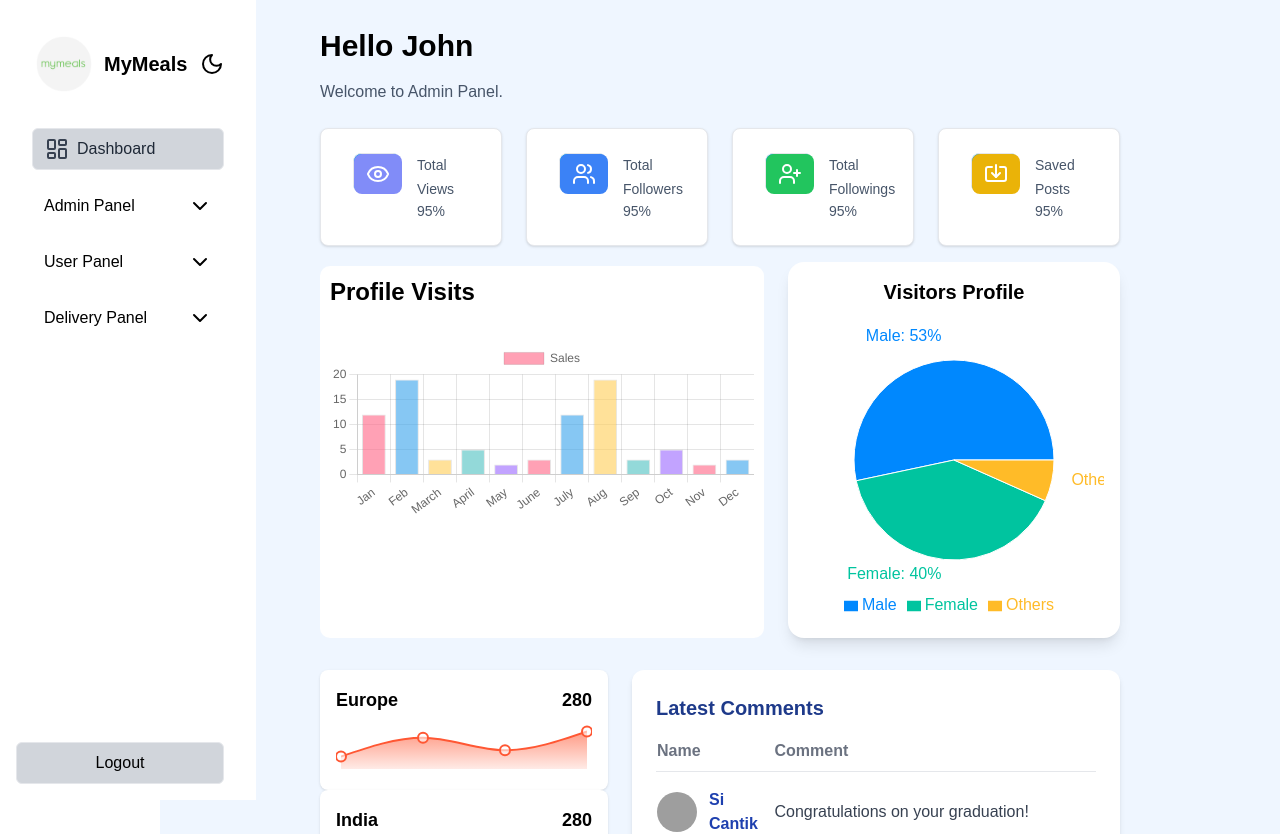
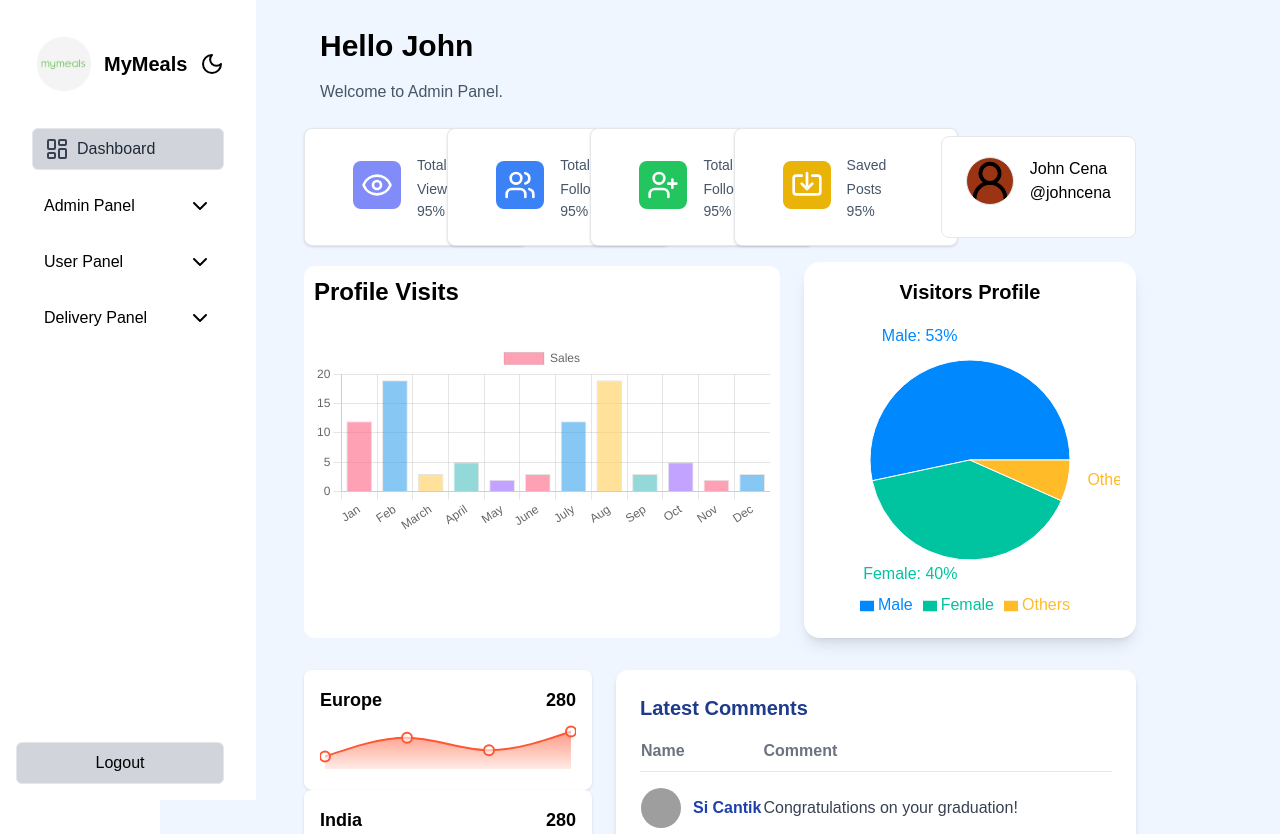
Before and after one commit to SarojKuSwain1998/mymeals-admin-pannel, a React (Vite) app: page / in a window 1280 px wide. Shown: the top 834 px of the page. Built offline with nearby package versions, Linux system fonts and the light colour scheme; grey boxes are pictures that could not be loaded.

Commit message:
Changing design accordinh to the in struction

```diff
--- a/src/components/Cards/StatCard.jsx
+++ b/src/components/Cards/StatCard.jsx
@@ -1,9 +1,9 @@
 const StatCard = ({ number, icon, title, percentage }) => {
   return (
     <>
-      <div className="border-stroke rounded-lg border dark:bg-gray-900 bg-white px-8 py-6 shadow shadow-brand-950/10">
+      <div className="border-stroke rounded-lg border dark:bg-gray-900 bg-white px-12 w-56 py-6 shadow shadow-brand-950/10">
         <div className="flex gap-4">
-          <div className=" border bg-sky-500  h-10 w-12 text-white  rounded-lg bg-brand-950/10 ">
+          <div className="   h-10 w-12 text-white  rounded-xl bg-brand-950/10 ">
             {icon}
           </div>
           <div className="flex items-center justify-between">
--- a/src/components/Pages/Delivery/ViewAssignOrder.jsx
+++ b/src/components/Pages/Delivery/ViewAssignOrder.jsx
@@ -53,7 +53,7 @@ const ViewAssignOrder = ({ modalOpen, closeModal, selectedOrders }) => {
           {/* Address Heading */}
           <div className="flex items-center gap-2">
             <Home className="text-blue-600" />
-            <h2 className="text-xl font-bold text-gray-700 dark:text-white">
+            <h2 className="text-xl font-bold text-gray-700 dark:text-white  ">
               Address
             </h2>
           </div>
--- a/src/components/Pages/HomePage.jsx
+++ b/src/components/Pages/HomePage.jsx
@@ -1,9 +1,11 @@
 import {
   Eye,
   Import,
+  ImportIcon,
   ShoppingBag,
   ShoppingCart,
   User,
+  User2Icon,
   UserPlus,
   Users,
 } from "lucide-react";
@@ -49,14 +51,15 @@ const HomePage = () => {
   return (
     <>
       <GreetUser />
-      <section className="w-full px-4 pt-2 md:px-20 lg:px-40">
-        <div className="2xl:gap-7.5 grid grid-cols-1 gap-4 md:grid-cols-2 md:gap-6 xl:grid-cols-4">
+      <section className="w-full px-4 pt-2 md:px-20 lg:px-36">
+        <div className="flex justify-between gap-24">
+          <div className="2xl:gap-8  grid grid-cols-1 gap-4 md:grid-cols-2 md:gap-8 xl:grid-cols-4">
             <StatCard
               number={46}
               title="Total Views"
               percentage={95}
               icon={
-              <Eye className="h-10 w-12 p-2 text-white bg-indigo-400 rounded-lg" />
+                <Eye className="h-12 w-12 p-2 mt-2 text-white bg-indigo-400 rounded-lg" />
               }
             />
             <StatCard
@@ -64,7 +67,7 @@ const HomePage = () => {
               title="Total Followers"
               percentage={95}
               icon={
-              <Users className="h-10 w-12 p-2 text-white bg-blue-500 rounded-lg" />
+                <Users className="h-12 w-12 p-2 mt-2 text-white bg-blue-500 rounded-lg" />
               }
             />
             <StatCard
@@ -72,7 +75,7 @@ const HomePage = () => {
               title="Total Followings"
               percentage={95}
               icon={
-              <UserPlus className="h-10 w-12 p-2 text-white bg-green-500 rounded-lg" />
+                <UserPlus className="h-12 w-12 mt-2 p-2 text-white bg-green-500 rounded-lg" />
               }
             />
             <StatCard
@@ -80,9 +83,17 @@ const HomePage = () => {
               title="Saved Posts"
               percentage={95}
               icon={
-              <Import className="h-10 w-12 p-2 text-white bg-yellow-500 rounded-lg" />
+                <Import className="h-12 w-12 p-2 mt-2 text-white bg-yellow-500 rounded-lg" />
               }
             />
+          </div>
+          <div className="flex border w-56 my-2 py-5 px-6 gap-4 bg-white rounded-lg">
+            <User2Icon className="border rounded-full h-12 bg-orange-800 w-auto" />
+            <div>
+              <h2>John Cena</h2>
+              <p>@johncena</p>
+            </div>
+          </div>
         </div>
         <div className="flex gap-6">
           <div
--- a/src/components/Pages/IndivisualAssignOrder.jsx
+++ b/src/components/Pages/IndivisualAssignOrder.jsx
@@ -36,19 +36,19 @@ const IndivisualAssignOrder = ({ modalOpen, closeModal, selectedOrders }) => {
               <p className="text-gray-900 text-xl ">{selectedOrders?.meal}</p>
             </div>
 
-            <div className="flex gap-4 items-start">
+            <div className="flex gap-4 items-start  ">
               <label className="w-32 font-semibold text-gray-600">
                 Phone Number:
               </label>
               <p className="text-gray-900 text-xl ">{selectedOrders?.number}</p>
             </div>
 
-            <div className="flex gap-4 items-start">
+            <div className="flex gap-4 items-start  ">
               <label className="w-32 font-semibold text-gray-600">Time:</label>
               <p className="text-gray-900 text-xl ">{selectedOrders?.time}</p>
             </div>
 
-            <div className="flex gap-4 items-start">
+            <div className="flex gap-4 items-start  ">
               <label className="w-32 font-semibold text-gray-600">Date:</label>
               <p className="text-gray-900 text-xl ">{selectedOrders?.date}</p>
             </div>
```
Also changed, not shown: src/App.jsx (indentation only), src/components/context/ThemeContext.jsx (line endings or trailing spaces). Lines whose indentation alone changed are shown as unchanged.
